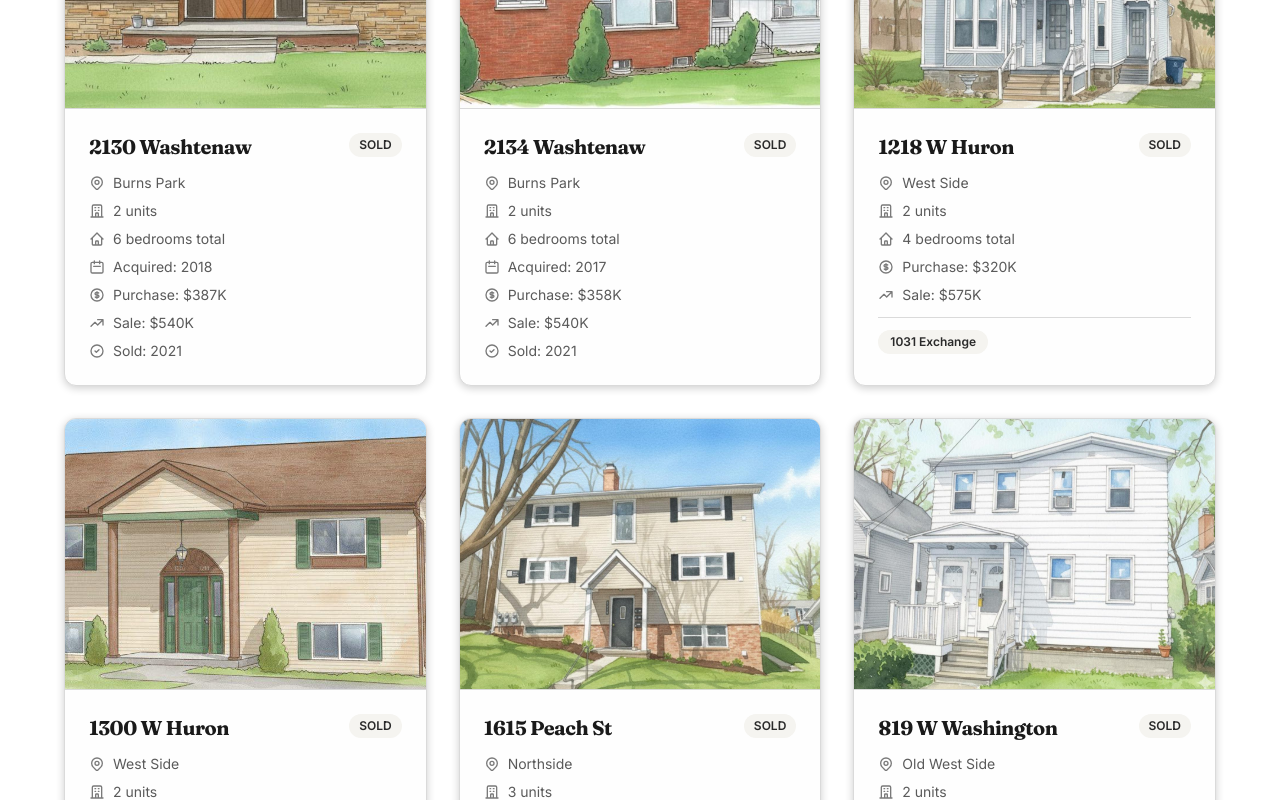
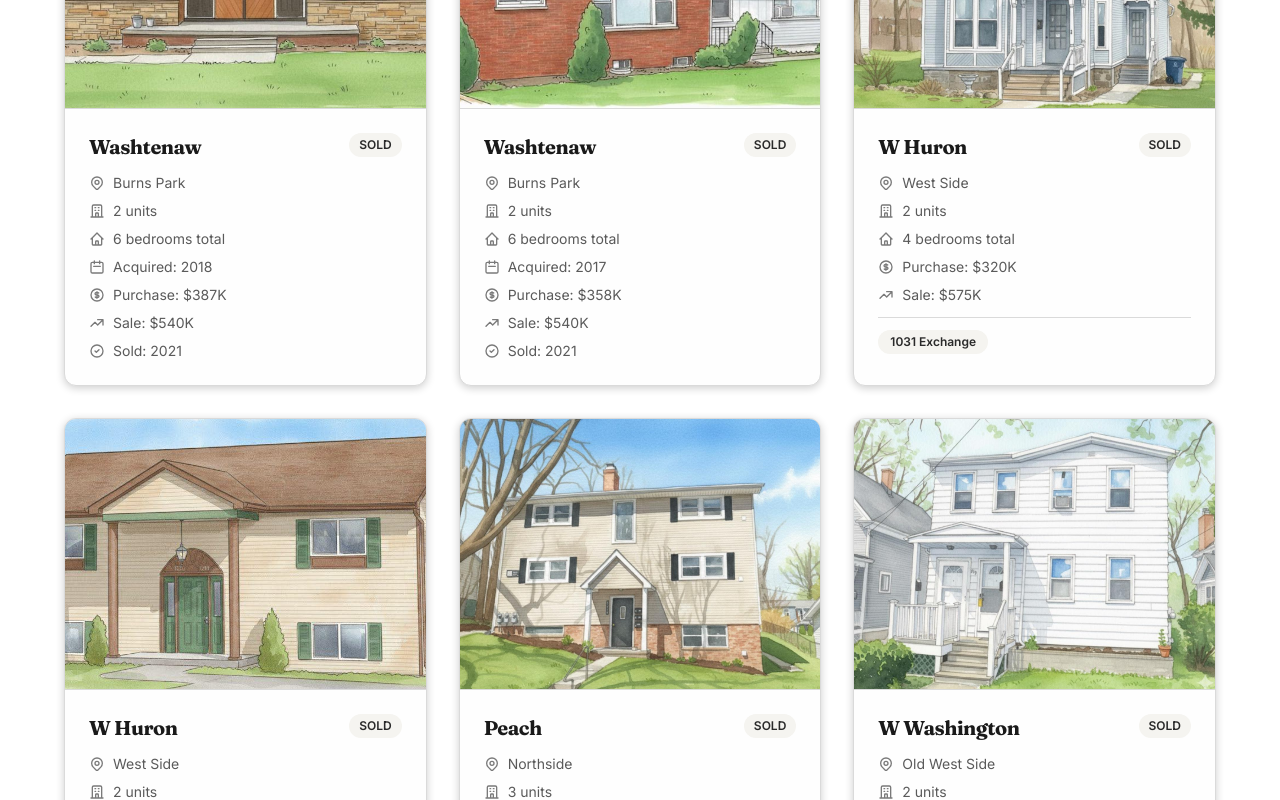
Before and after one commit to rpantaleo11/personal-website, a Next.js app: page /real-estate in a window 1280 px wide. Shown: the part 4140-4940 px from the top of the page. Built offline with nearby package versions, Linux system fonts and the light colour scheme.

Commit message:
Shorten sold property names

```diff
--- a/app/real-estate/page.tsx
+++ b/app/real-estate/page.tsx
@@ -26,13 +26,13 @@ const currentHoldings = [
 ];
 
 const pastHoldings = [
-  { address: '2130 Washtenaw', neighborhood: 'Burns Park', units: '2', bedrooms: '6', type: 'Long-term rental', acquisitionDate: '2018', purchasePrice: '$387K', salePrice: '$540K', saleDate: '2021', is1031: false, image: '/properties/2130-washtenaw.jpg' },
-  { address: '2134 Washtenaw', neighborhood: 'Burns Park', units: '2', bedrooms: '6', type: 'Long-term rental', acquisitionDate: '2017', purchasePrice: '$358K', salePrice: '$540K', saleDate: '2021', is1031: false, image: '/properties/2134-washtenaw.jpg' },
-  { address: '1218 W Huron', neighborhood: 'West Side', units: '2', bedrooms: '4', type: 'Long-term rental', acquisitionDate: '', purchasePrice: '$320K', salePrice: '$575K', saleDate: '', is1031: true, image: '/properties/1218-w-huron.jpg' },
-  { address: '1300 W Huron', neighborhood: 'West Side', units: '2', bedrooms: '4', type: 'Long-term rental', acquisitionDate: '', purchasePrice: '$280K', salePrice: '$575K', saleDate: '', is1031: true, image: '/properties/1300-w-huron.jpg' },
-  { address: '1615 Peach St', neighborhood: 'Northside', units: '3', bedrooms: '5', type: 'Long-term rental', acquisitionDate: '', purchasePrice: '$425K', salePrice: '$870K', saleDate: '', is1031: true, image: '/properties/1615-peach.jpg' },
-  { address: '819 W Washington', neighborhood: 'Old West Side', units: '2', bedrooms: '2', type: 'Long-term rental', acquisitionDate: '', purchasePrice: '$325K', salePrice: '$480K', saleDate: '', is1031: true, image: '/properties/819-w-washington.jpg' },
-  { address: '523 W Washington St', neighborhood: '', units: '2', bedrooms: '4', type: 'Long-term rental', acquisitionDate: '', purchasePrice: '$525K', salePrice: '$685K', saleDate: '', is1031: true, image: '/properties/523-w-washington.jpg' },
+  { address: 'Washtenaw', neighborhood: 'Burns Park', units: '2', bedrooms: '6', type: 'Long-term rental', acquisitionDate: '2018', purchasePrice: '$387K', salePrice: '$540K', saleDate: '2021', is1031: false, image: '/properties/2130-washtenaw.jpg' },
+  { address: 'Washtenaw', neighborhood: 'Burns Park', units: '2', bedrooms: '6', type: 'Long-term rental', acquisitionDate: '2017', purchasePrice: '$358K', salePrice: '$540K', saleDate: '2021', is1031: false, image: '/properties/2134-washtenaw.jpg' },
+  { address: 'W Huron', neighborhood: 'West Side', units: '2', bedrooms: '4', type: 'Long-term rental', acquisitionDate: '', purchasePrice: '$320K', salePrice: '$575K', saleDate: '', is1031: true, image: '/properties/1218-w-huron.jpg' },
+  { address: 'W Huron', neighborhood: 'West Side', units: '2', bedrooms: '4', type: 'Long-term rental', acquisitionDate: '', purchasePrice: '$280K', salePrice: '$575K', saleDate: '', is1031: true, image: '/properties/1300-w-huron.jpg' },
+  { address: 'Peach', neighborhood: 'Northside', units: '3', bedrooms: '5', type: 'Long-term rental', acquisitionDate: '', purchasePrice: '$425K', salePrice: '$870K', saleDate: '', is1031: true, image: '/properties/1615-peach.jpg' },
+  { address: 'W Washington', neighborhood: 'Old West Side', units: '2', bedrooms: '2', type: 'Long-term rental', acquisitionDate: '', purchasePrice: '$325K', salePrice: '$480K', saleDate: '', is1031: true, image: '/properties/819-w-washington.jpg' },
+  { address: 'W Washington', neighborhood: '', units: '2', bedrooms: '4', type: 'Long-term rental', acquisitionDate: '', purchasePrice: '$525K', salePrice: '$685K', saleDate: '', is1031: true, image: '/properties/523-w-washington.jpg' },
 ];
 
 export default function RealEstate() {
```
